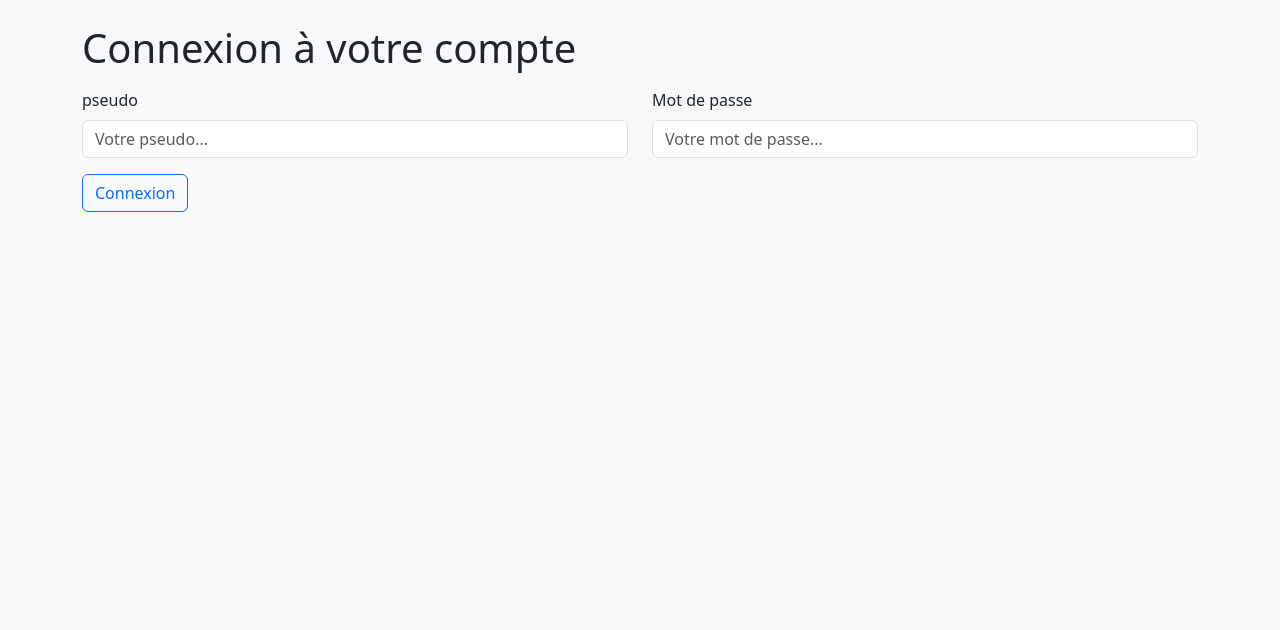
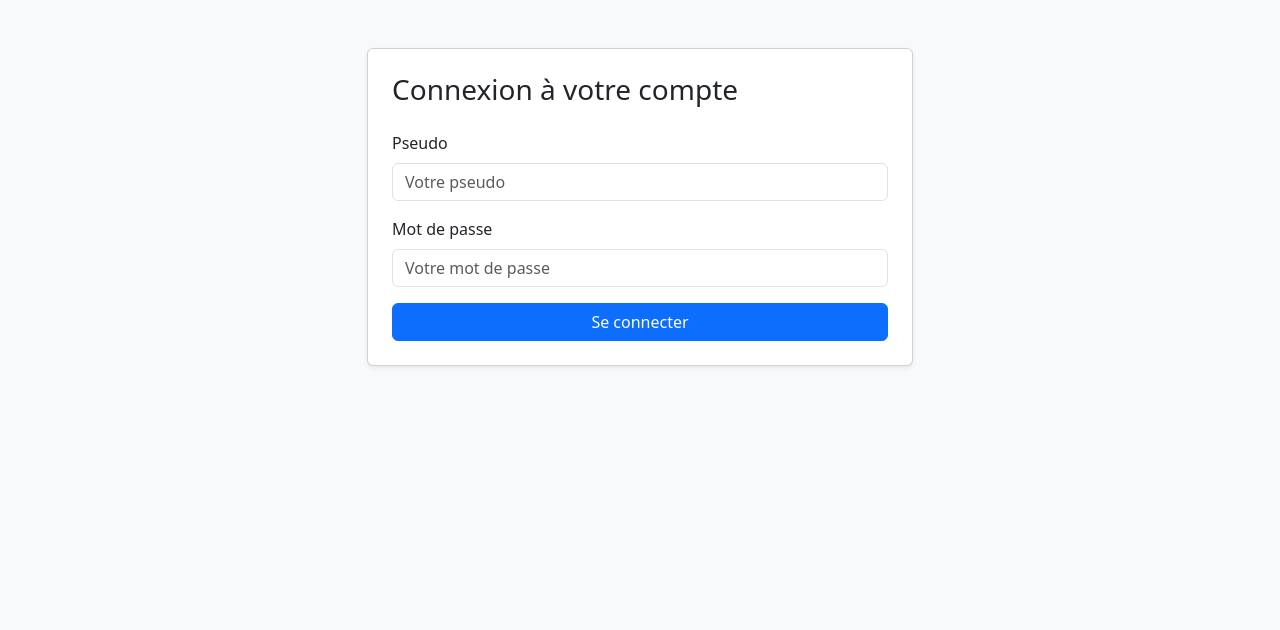
Before and after one commit to hackerdu80/Conception-de-site-web, a PHP site: page /connexion.php in a window 1280 px wide. Shown: the part 56-686 px from the top of the page. Run offline with PHP 8.4, Linux system fonts and the light colour scheme.

Commit message:
connexion et inscription finale

```diff
--- a/connexion.php
+++ b/connexion.php
@@ -1,27 +1,47 @@
 <?php
-  $titre = "Connexion";
-
-  include('header.inc.php');
+session_start();
+$titre = 'Connexion';
+require __DIR__ . '/header.inc.php';
 ?>
 
-  <h1>Connexion à votre compte</h1>
-  <form  method="POST" action="tt_connexion.php">
-    <div class="row my-3">
-      <div class="col-md-6">
-        <label for="pseudo" class="form-label">pseudo</label>
-        <input type="pseudo" class="form-control " id="pseudo" name="pseudo" placeholder="Votre pseudo..." required>
-      </div>
-      <div class="col-md-6">
-        <label for="password" class="form-label">Mot de passe</label>
-        <input type="password" class="form-control " id="password" name="password" placeholder="Votre mot de passe..." required>
-      </div>
+<section class="py-4">
+    <div class="row justify-content-center">
+        <div class="col-lg-6">
+            <div class="card shadow-sm">
+                <div class="card-body p-4">
+                    <h1 class="h3 mb-4">Connexion à votre compte</h1>
+
+                    <?php if (isset($_SESSION['erreur'])): ?>
+                        <div class="alert alert-danger" role="alert">
+                            <?= htmlspecialchars($_SESSION['erreur'], ENT_QUOTES, 'UTF-8') ?>
+                        </div>
+                        <?php unset($_SESSION['erreur']); ?>
+                    <?php endif; ?>
+
+                    <?php if (isset($_SESSION['message'])): ?>
+                        <div class="alert alert-success" role="alert">
+                            <?= htmlspecialchars($_SESSION['message'], ENT_QUOTES, 'UTF-8') ?>
+                        </div>
+                        <?php unset($_SESSION['message']); ?>
+                    <?php endif; ?>
+
+                    <form method="post" action="tt_connexion.php">
+                        <div class="mb-3">
+                            <label for="pseudo" class="form-label">Pseudo</label>
+                            <input type="text" id="pseudo" name="pseudo" class="form-control" placeholder="Votre pseudo" required>
+                        </div>
+
+                        <div class="mb-3">
+                            <label for="password" class="form-label">Mot de passe</label>
+                            <input type="password" id="password" name="password" class="form-control" placeholder="Votre mot de passe" required>
+                        </div>
+
+                        <button type="submit" class="btn btn-primary w-100">Se connecter</button>
+                    </form>
+                </div>
+            </div>
+        </div>
     </div>
-    <div class="row my-3">
-      <div class="d-grid d-md-block">
-      <button class="btn btn-outline-primary" type="submit">Connexion</button></div>
-    </div>
+</section>
 
-  </form>
-<?php
-  include('footer.inc.php');
-?>
+<?php require __DIR__ . '/footer.inc.php'; ?>
--- a/tt_inscription.php
+++ b/tt_inscription.php
@@ -58,8 +58,10 @@ try {
         'motDePasseHash' => $hash,
     ]);
 
+    $_SESSION['pseudo'] = $pseudo;
+    $_SESSION['id_joueur'] = (int) $pdo->lastInsertId();
     $_SESSION['message'] = 'Inscription réussie !';
-    header('Location: inscription.php');
+    header('Location: index.php');
     exit;
 } catch (Throwable $e) {
     $_SESSION['erreur'] = 'Erreur SQL : ' . $e->getMessage();
```
Also changed, not shown: tt_connexion.php (+35 -12 lines).
